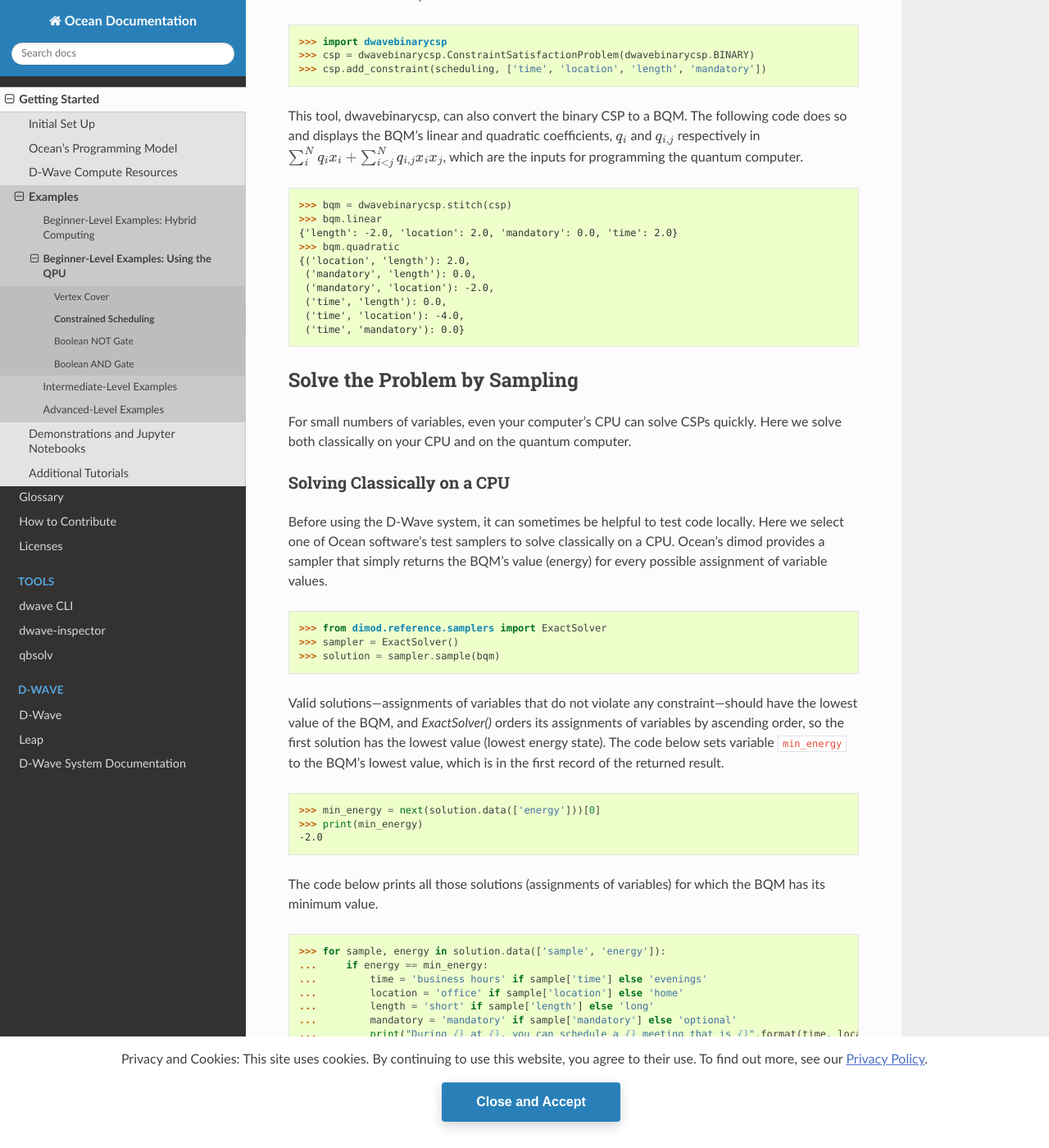
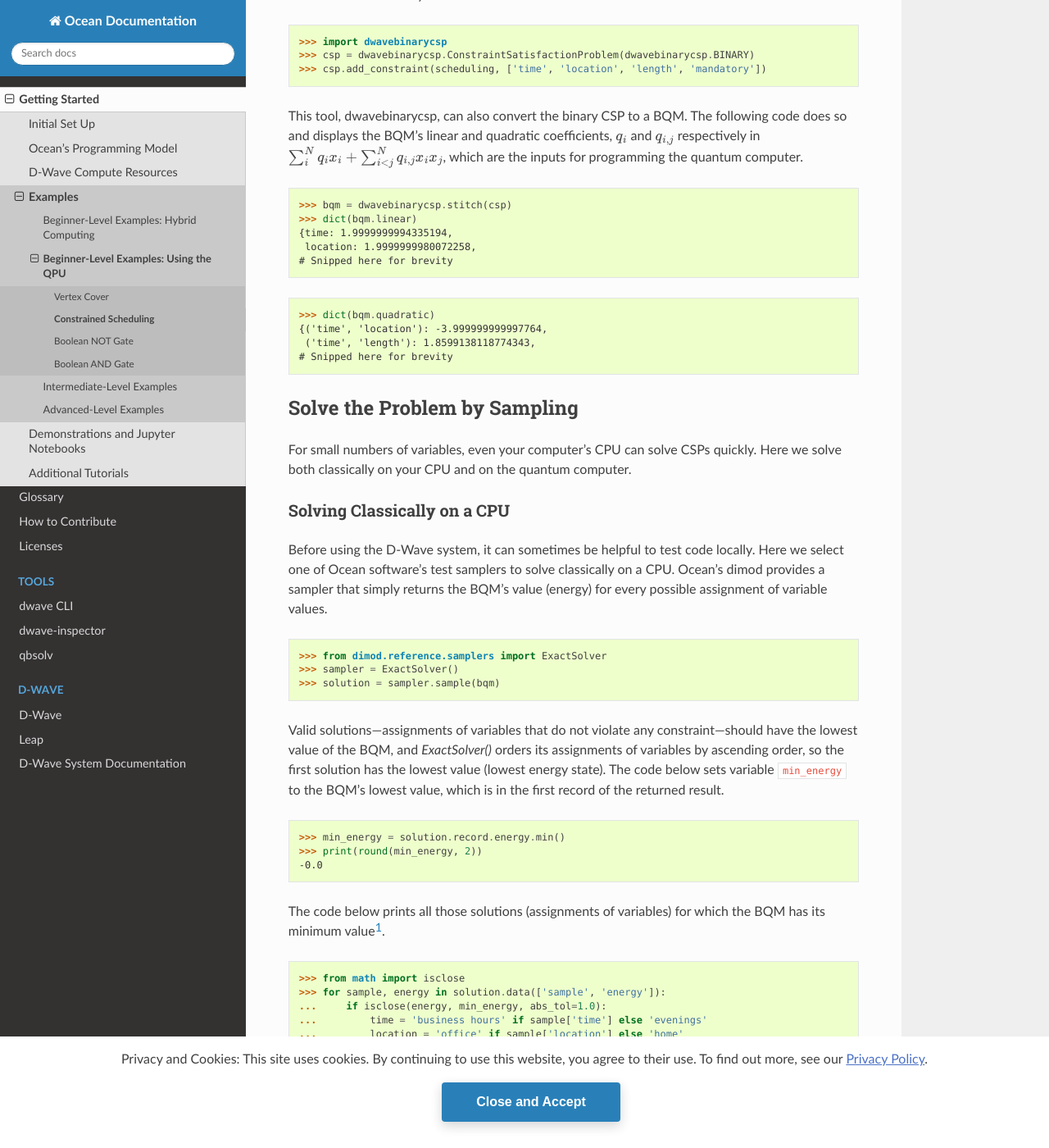
Before and after one commit to dwavesystems/dwave-ocean-sdk, a Sphinx documentation site: the page built from docs/examples/scheduling.rst, in a window 1280 px wide and 1400 px high, scrolled down 2338 px. Shown: the whole window at 82% size. Built offline with Sphinx 7.4.7 and the Read the Docs theme 2.0.0, drawn with Linux system fonts in a browser that asks for light colours; pages that are not in the unit, such as notebooks, are missing from menus; the version number could not be read and is left out; some of the changed text lies outside the part shown.

Commit message:
Fix scheduling example fails

```diff
--- a/docs/examples/scheduling.rst
+++ b/docs/examples/scheduling.rst
@@ -91,7 +91,7 @@ definition of constraints in different ways, including by defining functions tha
 True when the constraint is met. The code below defines a function that returns True when
 all this example's constraints are met.
 
-.. code-block:: python
+.. testcode::
 
    def scheduling(time, location, length, mandatory):
        if time:                                 # Business hours
@@ -112,15 +112,15 @@ displays the BQM's linear and quadratic coefficients, :math:`q_i` and :math:`q_{
 the quantum computer.
 
 >>> bqm = dwavebinarycsp.stitch(csp)
->>> bqm.linear   # doctest: +SKIP
-{'length': -2.0, 'location': 2.0, 'mandatory': 0.0, 'time': 2.0}
->>> bqm.quadratic          # doctest: +SKIP
-{('location', 'length'): 2.0,
- ('mandatory', 'length'): 0.0,
- ('mandatory', 'location'): -2.0,
- ('time', 'length'): 0.0,
- ('time', 'location'): -4.0,
- ('time', 'mandatory'): 0.0}
+>>> dict(bqm.linear)   # doctest: +SKIP
+{time: 1.9999999994335194,
+ location: 1.9999999980072258,
+# Snipped here for brevity
+
+>>> dict(bqm.quadratic)          # doctest: +SKIP
+{('time', 'location'): -3.999999999997764,
+ ('time', 'length'): 1.8599138118774343,
+# Snipped here for brevity
 
 Solve the Problem by Sampling
 =============================
@@ -146,15 +146,16 @@ of variables by ascending order, so the first solution has the lowest value (low
 energy state). The code below sets variable :code:`min_energy` to the BQM's
 lowest value, which is in the first record of the returned result.
 
->>> min_energy = next(solution.data(['energy']))[0]
->>> print(min_energy)
--2.0
+>>> min_energy = solution.record.energy.min()
+>>> print(round(min_energy, 2))         # doctest: +SKIP
+-0.0
 
 The code below prints all those solutions (assignments of variables) for which the BQM has
-its minimum value.
+its minimum value\ [#]_\ .
 
->>> for sample, energy in solution.data(['sample', 'energy']):
-...     if energy == min_energy:
+>>> from math import isclose
+>>> for sample, energy in solution.data(['sample', 'energy']):    # doctest: +SKIP
+...     if isclose(energy, min_energy, abs_tol=1.0):
 ...         time = 'business hours' if sample['time'] else 'evenings'
 ...         location = 'office' if sample['location'] else 'home'
 ...         length = 'short' if sample['length'] else 'long'
@@ -165,6 +166,13 @@ During evenings at home, you can schedule a short meeting that is optional
 During evenings at home, you can schedule a short meeting that is mandatory
 During business hours at office, you can schedule a short meeting that is mandatory
 During business hours at office, you can schedule a long meeting that is mandatory
+
+.. [#] Because it compares float values, this code uses the standard :code:`isclose`
+   function to find values that are approximately equal. A small tolerance is needed
+   to overcome rounding errors but for simplicity a value of :code:`abs_tol=1.0` is used
+   because by default the :func:`~dwavebinarycsp.dwavebinarycsp.compilers.stitcher.stich` function increases the
+   energy of solutions that violate one constraint by :code:`min_classical_gap=2.0`.
+
 
 Solving on a D-Wave System
 --------------------------
@@ -183,22 +191,22 @@ a D-Wave system as the sampler.
       You can see this information by running :code:`dwave config inspect` in your terminal.
 
 >>> from dwave.system import DWaveSampler, EmbeddingComposite
->>> sampler = EmbeddingComposite(DWaveSampler(endpoint='https://URL_to_my_D-Wave_system/', token='ABC-123456789012345678901234567890', solver='My_D-Wave_Solver'))
+>>> sampler = EmbeddingComposite(DWaveSampler(endpoint='https://URL_to_my_D-Wave_system/', token='ABC-123456789012345678901234567890', solver='My_D-Wave_Solver'))      # doctest: +SKIP
 
 Because the sampled solution is probabilistic, returned solutions may differ between runs. Typically,
 when submitting a problem to the system, we ask for many samples, not just one. This way, we see multiple
 “best” answers and reduce the probability of settling on a suboptimal answer. Below, we
 ask for 5000 samples.
 
->>> response = sampler.sample(bqm, num_reads=5000)
+>>> sampleset = sampler.sample(bqm, num_reads=5000)      # doctest: +SKIP
 
 The code below prints all those solutions (assignments of variables) for which the BQM has
 its minimum value and the number of times it was found.
 
 >>> total = 0
-... for sample, energy, occurrences in response.data(['sample', 'energy', 'num_occurrences']):
+... for sample, energy, occurrences in sampleset.data(['sample', 'energy', 'num_occurrences']):  # doctest: +SKIP
 ...     total = total + occurrences
-...     if energy == min_energy:
+...     if isclose(energy, min_energy, abs_tol=1.0):
 ...         time = 'business hours' if sample['time'] else 'evenings'
 ...         location = 'office' if sample['location'] else 'home'
 ...         length = 'short' if sample['length'] else 'long'
```
